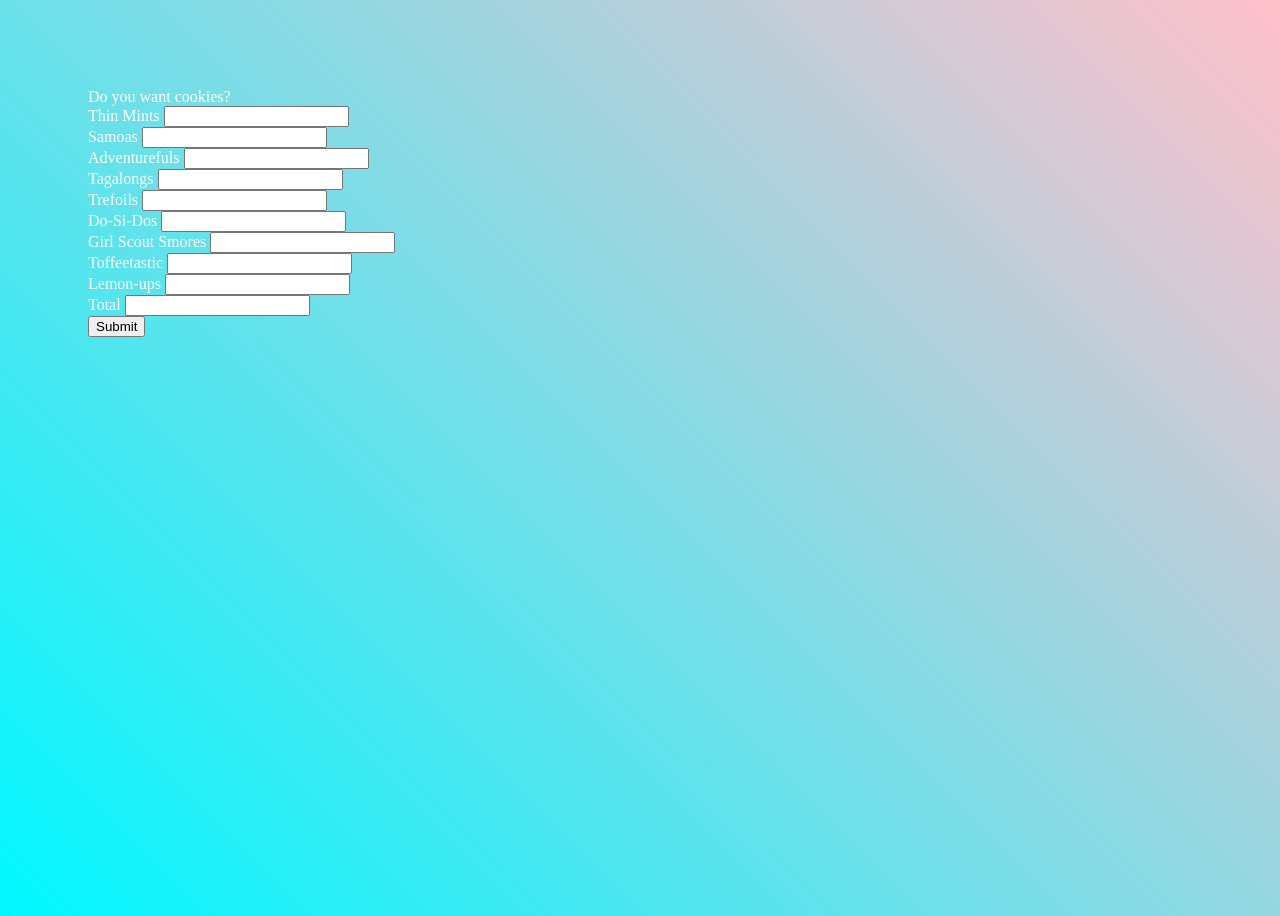
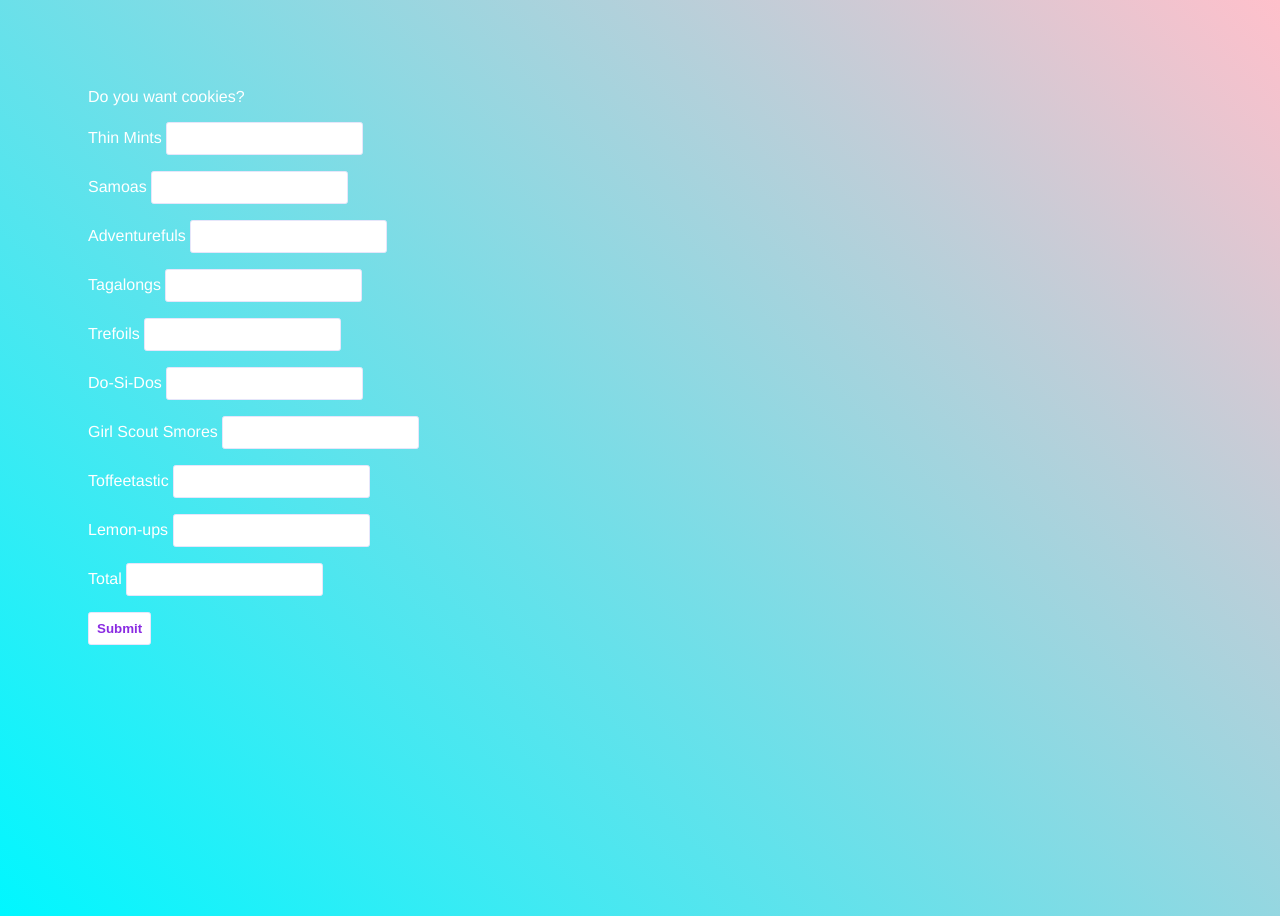
Before and after one commit to gspenguin/gspenguin.github.io, a Jekyll site: the page built from cookies.md, in a window 1280 px wide. Built offline with Jekyll 4.4.1, drawn with Linux system fonts in a browser that asks for light colours.

Commit message:
Suggested styles

```diff
--- a/_layouts/default.html
+++ b/_layouts/default.html
@@ -7,10 +7,35 @@
                 background-image: linear-gradient(45deg, rgb(0, 247, 255) ,pink);
                 color: white;
                 height: 100vh;
+                font-family: Helvetica, sans-serif;
+            }
+            a {
+                text-decoration: none;
+                color: darkviolet
+            }
+            a:hover {
+                text-decoration: underline;
+            }
+            form div {
+                margin: 1em 0;
+            }
+            form label {
+                width: 120px;
+            }
+            input {
+                color: blueviolet;
+                background-color: white;
+                border: 1px solid lavender;
+                border-radius: 0.2em;
+                padding: 0.6em;
+                font-weight: bold;
+            }
+            input:hover {
+                background-color: lavender;
+                border: 1px solid blueviolet;
             }
             main {
                 padding: 5em;
-
             }
         </style>
     </head>
```
